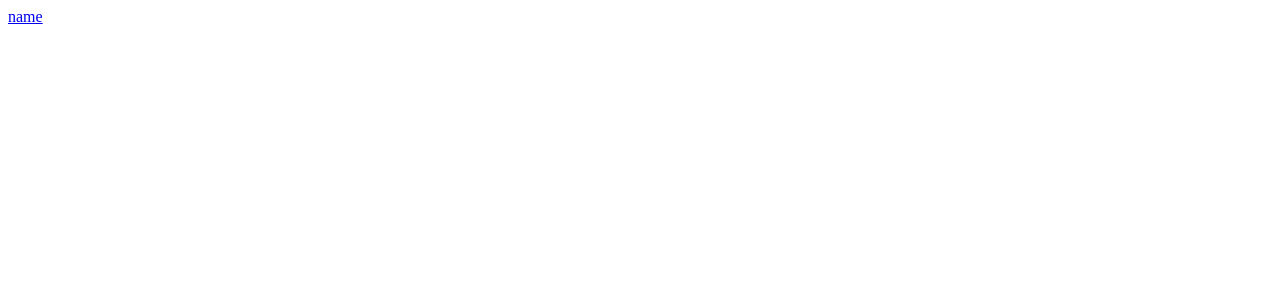
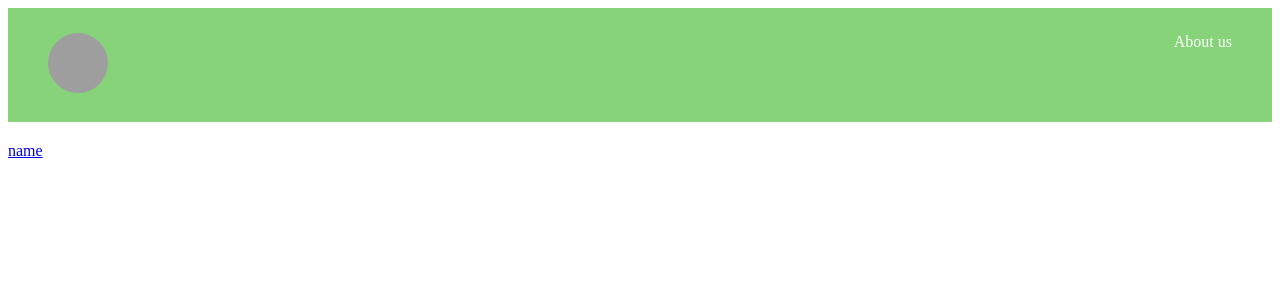
Before and after one commit to Mickunaru/GROOF, an Angular app: page / in a window 1280 px wide. Shown: the top 300 px of the page. Built offline with nearby package versions, Linux system fonts and the light colour scheme; grey boxes are pictures that could not be loaded.

Commit message:
Header(without logo)

```diff
--- a/src/app/app.component.html
+++ b/src/app/app.component.html
@@ -1,2 +1,3 @@
+<app-header></app-header>
 <router-outlet></router-outlet>
 <a routerLink="/home">name</a>
--- a/src/app/app.component.ts
+++ b/src/app/app.component.ts
@@ -2,11 +2,13 @@ import { Component } from '@angular/core';
 import { CommonModule } from '@angular/common';
 import { RouterOutlet } from '@angular/router';
 import { RouterLink } from '@angular/router';
+import { HeaderComponent } from './components/header/header.component';
+
 
 @Component({
   selector: 'app-root',
   standalone: true,
-  imports: [CommonModule, RouterOutlet, RouterLink],
+  imports: [CommonModule, RouterOutlet, RouterLink,HeaderComponent],
   templateUrl: './app.component.html',
   styleUrl: './app.component.scss'
 })
--- a/src/app/components/header/header.component.html
+++ b/src/app/components/header/header.component.html
@@ -1 +1,6 @@
-<p>header works!</p>
+<div id="container">
+    <div id="logo"><img src="assets/pictures/logo.png" alt="Logo Image" width="60" height="60"></div>
+    <div id="links">
+        <a class="link" routerLink="/about">About us</a>
+    </div>
+</div>
--- a/src/app/components/header/header.component.scss
+++ b/src/app/components/header/header.component.scss
@@ -0,0 +1,22 @@
+#container{
+    display: flex;
+    padding: 25px 40px;//Padding is the space between an image or cell contents and its outside border.
+    margin-bottom: 20px;
+    background-color: rgb(134, 211, 121);
+    color:#fff;
+}
+#links{
+    flex-grow: 2;
+    display: flex; //to have all in the same box
+    gap: 20px;
+    justify-content: right;
+    .link{
+        cursor: pointer;
+        &:hover{
+            color:rgb(48, 25, 4);
+        }
+    }
+}
+img {
+    border-radius: 90%;
+  }
```
